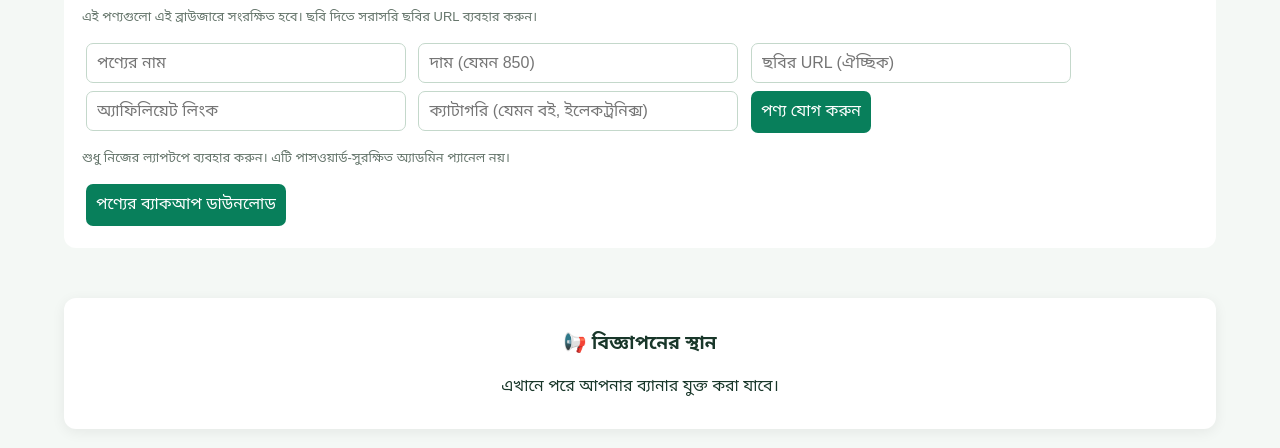
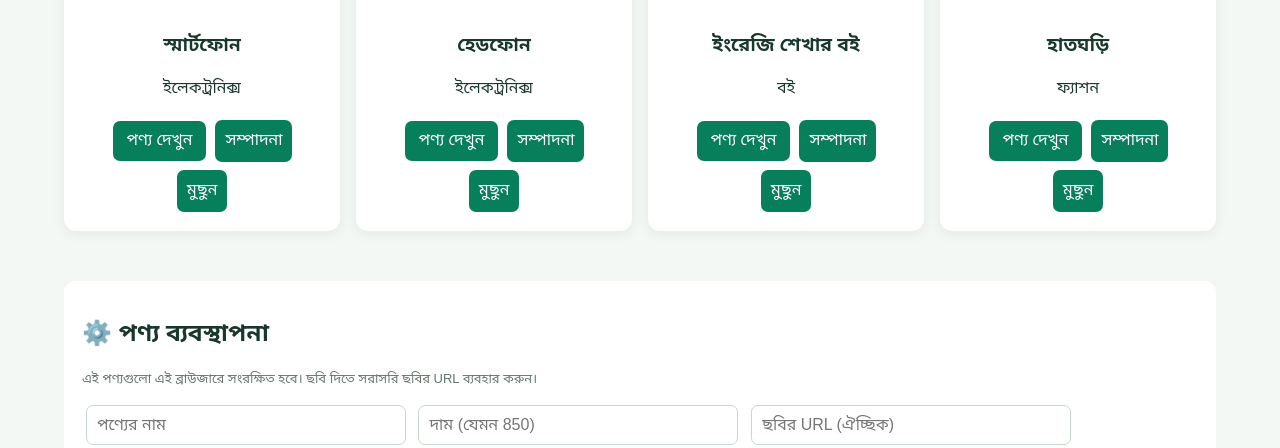
Before and after one commit to milonrm56-star/ponnoBari, a plain HTML site: page index.html in a window 1280 px wide. Shown: the part 652-1100 px from the top of the page. Drawn offline with Linux system fonts and the light colour scheme.

Commit message:
Update index.html

```diff
--- a/index.html
+++ b/index.html
@@ -82,13 +82,13 @@ footer{background:#102b22;color:white;text-align:center;padding:22px}
 <script>
 const STORAGE_KEY = "ponnobari_products_v1";
 const starterProducts = [
- {id:1,name:"সবার জন বুকাবুলারী",price:"",image:"https://rokbucket.rokomari.io/ProductNew20190903/260X372/e19fc387a_212325.jpg",link:"https://rkmri.co/p30meR5p2eA5/",category:"বই"},
+ {id:1,name:"স্মার্টফোন",price:"",image:"",link:"https://www.daraz.com.bd/",category:"ইলেকট্রনিক্স"},
  {id:2,name:"হেডফোন",price:"",image:"",link:"https://www.daraz.com.bd/",category:"ইলেকট্রনিক্স"},
  {id:3,name:"ইংরেজি শেখার বই",price:"",image:"",link:"https://www.rokomari.com/",category:"বই"},
  {id:4,name:"হাতঘড়ি",price:"",image:"",link:"https://www.daraz.com.bd/",category:"ফ্যাশন"}
 ];
-;
-try {let products
+let products;
+try {
   const saved = localStorage.getItem(STORAGE_KEY);
   products = saved ? JSON.parse(saved) : starterProducts;
   if (!Array.isArray(products)) products = starterProducts;
@@ -101,9 +101,9 @@ const search = document.getElementById("search");
 
 function saveProducts() {
   try {
-  localStorage.setItem(STORAGE_KEY, JSON.stringify(products));
+    localStorage.setItem(STORAGE_KEY, JSON.stringify(products));
   } catch(e) {
-  alert("ব্রাউজারে সংরক্ষণ করা যায়নি। ছবি/ডেটা ছোট করে আবার চেষ্টা করুন।");
+    alert("ব্রাউজারে সংরক্ষণ করা যায়নি। ছবি/ডেটা ছোট করে আবার চেষ্টা করুন।");
   }
 }
 function renderProducts() {
```
